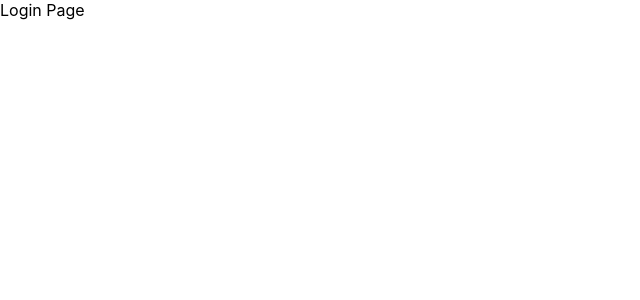
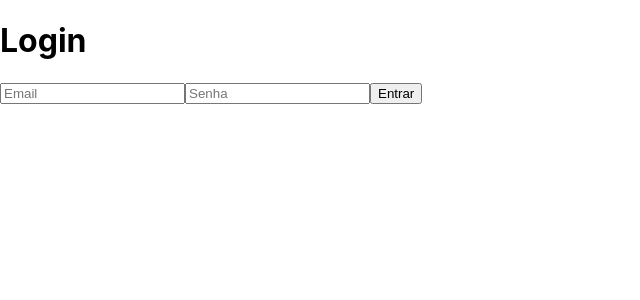
Before and after one commit to tryber/sd-02-block19-recipes-app-2, a React (Create React App) app: page / in a window 1280 px wide. Shown: the top 300 px of the page, without its empty margins (0-640 px from the left). Built offline with nearby package versions, Linux system fonts and the light colour scheme.

Commit message:
requisito 2 feito

```diff
--- a/src/pages/Login.js
+++ b/src/pages/Login.js
@@ -1,7 +1,12 @@
 import React from 'react';
 
 const Login = () => (
-  <div>Login Page</div>
+  <div>
+    <h1>Login</h1>
+    <input placeholder="Email" data-testid="email-input" />
+    <input placeholder="Senha" data-testid="password-input" />
+    <button data-testid="login-submit-btn">Entrar</button>
+  </div>
 );
 
 export default Login;
```
